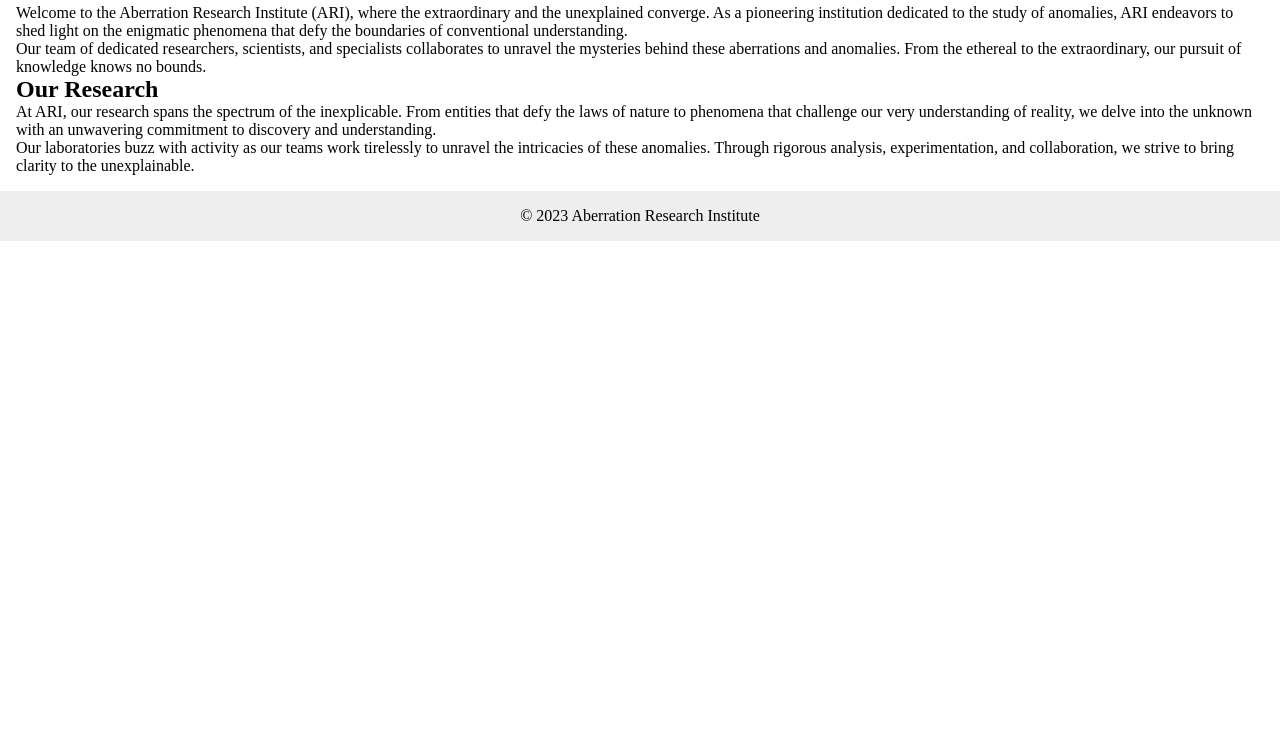
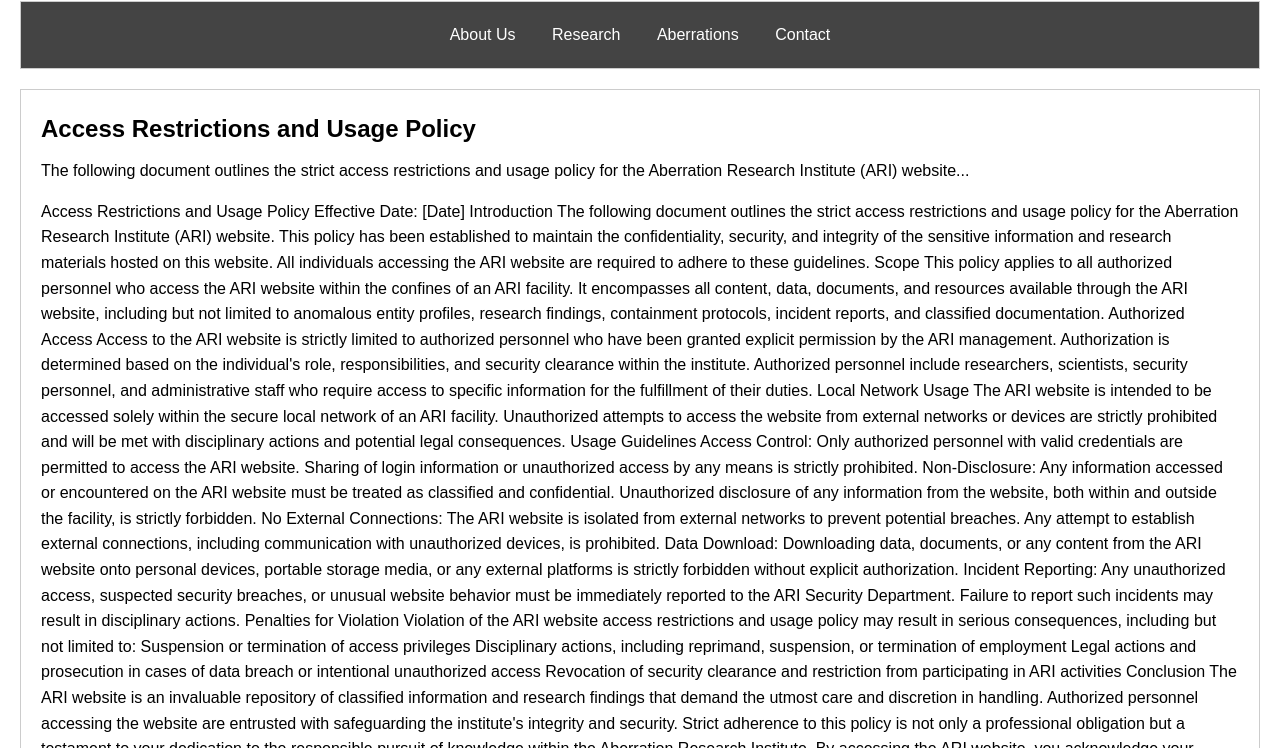
Before and after one commit to AberrationResearch/ARI, a plain HTML site: page index.html in a window 1280 px wide. Shown: the part 142-890 px from the top of the page. Before the commit the page ends 800 px from the top, so only its background shows below. Drawn offline with Linux system fonts and the light colour scheme.

Commit message:
Update index.html

```diff
--- a/index.html
+++ b/index.html
@@ -3,6 +3,30 @@
 <head>
     <title>Aberration Research Institute</title>
     <link rel="stylesheet" type="text/css" href="style.css">
+    <style>
+        body {
+            font-family: Arial, sans-serif;
+            line-height: 1.6;
+        }
+        header, nav, main, footer {
+            margin: 20px;
+            padding: 20px;
+            border: 1px solid #ccc;
+        }
+        h1, h2, h3 {
+            margin-bottom: 10px;
+        }
+        h3 {
+            font-weight: bold;
+        }
+        ul {
+            list-style-type: disc;
+            padding-left: 20px;
+        }
+        p {
+            margin-bottom: 15px;
+        }
+    </style>
 </head>
 <body>
     <header>
@@ -16,19 +40,63 @@
         <a href="#contact">Contact</a>
     </nav>
 
-<main>
-        <section id="about">
-            <h2>About Us</h2>
-            <p>Welcome to the Aberration Research Institute (ARI), where the extraordinary and the unexplained converge. As a pioneering institution dedicated to the study of anomalies, ARI endeavors to shed light on the enigmatic phenomena that defy the boundaries of conventional understanding.</p>
-            <p>Our team of dedicated researchers, scientists, and specialists collaborates to unravel the mysteries behind these aberrations and anomalies. From the ethereal to the extraordinary, our pursuit of knowledge knows no bounds.</p>
+    <main>
+        <section id="accessPolicy">
+            <h2>Access Restrictions and Usage Policy</h2>
+            <p>The following document outlines the strict access restrictions and usage policy for the Aberration Research Institute (ARI) website...</p>
+            Access Restrictions and Usage Policy
+
+Effective Date: [Date]
+
+Introduction
+
+The following document outlines the strict access restrictions and usage policy for the Aberration Research Institute (ARI) website. This policy has been established to maintain the confidentiality, security, and integrity of the sensitive information and research materials hosted on this website. All individuals accessing the ARI website are required to adhere to these guidelines.
+
+Scope
+
+This policy applies to all authorized personnel who access the ARI website within the confines of an ARI facility. It encompasses all content, data, documents, and resources available through the ARI website, including but not limited to anomalous entity profiles, research findings, containment protocols, incident reports, and classified documentation.
+
+Authorized Access
+
+Access to the ARI website is strictly limited to authorized personnel who have been granted explicit permission by the ARI management. Authorization is determined based on the individual's role, responsibilities, and security clearance within the institute. Authorized personnel include researchers, scientists, security personnel, and administrative staff who require access to specific information for the fulfillment of their duties.
+
+Local Network Usage
+
+The ARI website is intended to be accessed solely within the secure local network of an ARI facility. Unauthorized attempts to access the website from external networks or devices are strictly prohibited and will be met with disciplinary actions and potential legal consequences.
+
+Usage Guidelines
+
+Access Control: Only authorized personnel with valid credentials are permitted to access the ARI website. Sharing of login information or unauthorized access by any means is strictly prohibited.
+
+Non-Disclosure: Any information accessed or encountered on the ARI website must be treated as classified and confidential. Unauthorized disclosure of any information from the website, both within and outside the facility, is strictly forbidden.
+
+No External Connections: The ARI website is isolated from external networks to prevent potential breaches. Any attempt to establish external connections, including communication with unauthorized devices, is prohibited.
+
+Data Download: Downloading data, documents, or any content from the ARI website onto personal devices, portable storage media, or any external platforms is strictly forbidden without explicit authorization.
+
+Incident Reporting: Any unauthorized access, suspected security breaches, or unusual website behavior must be immediately reported to the ARI Security Department. Failure to report such incidents may result in disciplinary actions.
+
+Penalties for Violation
+
+Violation of the ARI website access restrictions and usage policy may result in serious consequences, including but not limited to:
+
+Suspension or termination of access privileges
+Disciplinary actions, including reprimand, suspension, or termination of employment
+Legal actions and prosecution in cases of data breach or intentional unauthorized access
+Revocation of security clearance and restriction from participating in ARI activities
+Conclusion
+
+The ARI website is an invaluable repository of classified information and research findings that demand the utmost care and discretion in handling. Authorized personnel accessing the website are entrusted with safeguarding the institute's integrity and security. Strict adherence to this policy is not only a professional obligation but a testament to your dedication to the responsible pursuit of knowledge within the Aberration Research Institute.
+
+By accessing the ARI website, you acknowledge your commitment to comply with these access restrictions and usage guidelines.
+
+[Authorized Personnel Name]
+[Authorized Personnel Position]
+[Date]
+
+This document is subject to revision without notice. It is the responsibility of authorized personnel to remain informed about and comply with the latest version of this policy.
         </section>
-
-        <section id="research">
-            <h2>Our Research</h2>
-            <p>At ARI, our research spans the spectrum of the inexplicable. From entities that defy the laws of nature to phenomena that challenge our very understanding of reality, we delve into the unknown with an unwavering commitment to discovery and understanding.</p>
-            <p>Our laboratories buzz with activity as our teams work tirelessly to unravel the intricacies of these anomalies. Through rigorous analysis, experimentation, and collaboration, we strive to bring clarity to the unexplainable.</p>
-        </section>
-</main>
+    </main>
 
     <footer>
         <p>&copy; 2023 Aberration Research Institute</p>
```
